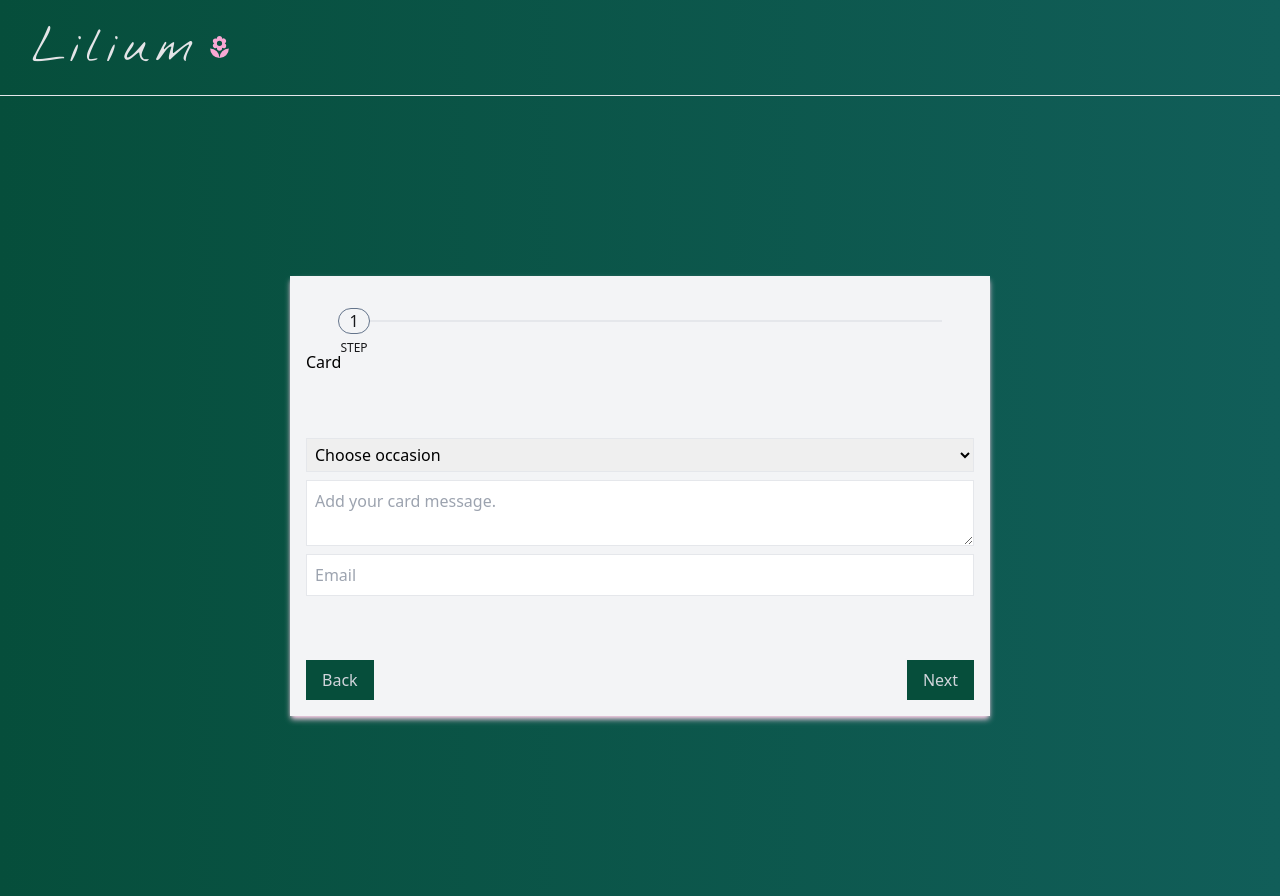
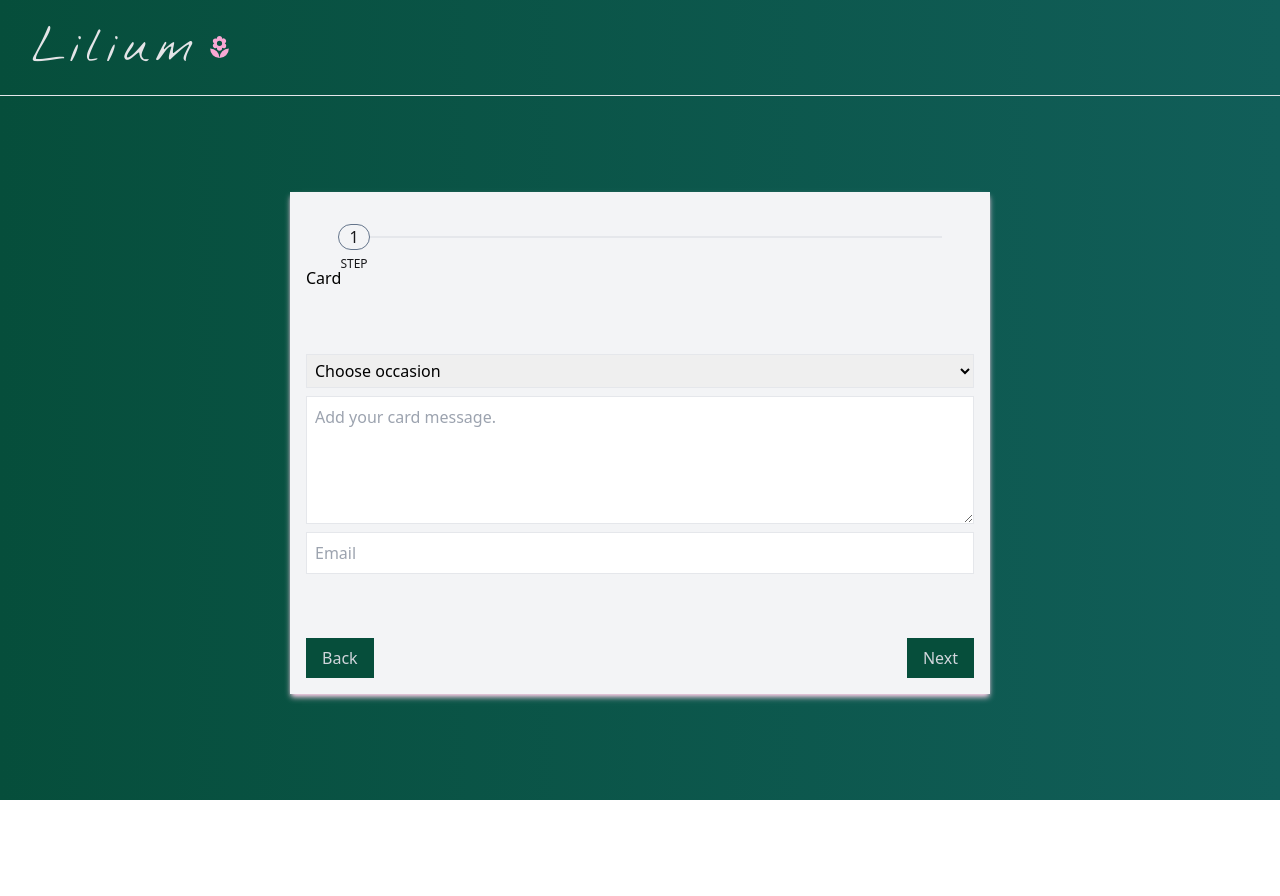
Before and after one commit to jonword/multistep-floral, a Next.js app: page / in a window 1280 px wide. After the commit the page ends 800 px from the top, so only its background shows below. Built offline with nearby package versions, Linux system fonts and the light colour scheme.

Commit message:
increase height on text area

```diff
--- a/src/components/steps/cardform.tsx
+++ b/src/components/steps/cardform.tsx
@@ -13,7 +13,7 @@ const CardForm = () => {
         <option>Thinking Of You</option>
       </select>
       <textarea
-        className="border p-2"
+        className="border p-2 h-32"
         placeholder="Add your card message."
       ></textarea>
       <input placeholder="Email" className="border p-2" required></input>
--- a/src/pages/index.tsx
+++ b/src/pages/index.tsx
@@ -11,7 +11,7 @@ export default function Home() {
         <meta name="viewport" content="width=device-width, initial-scale=1" />
         <link rel="icon" href="/favicon.ico" />
       </Head>
-      <main className="flex h-screen flex-col items-center justify-center">
+      <main className="flex h-full flex-col items-center mt-24">
         <div className="flex flex-col w-full max-w-[700px] bg-gray-100 p-4 shadow-md gap-10 shadow-pink-200">
           <Form />
         </div>
```
